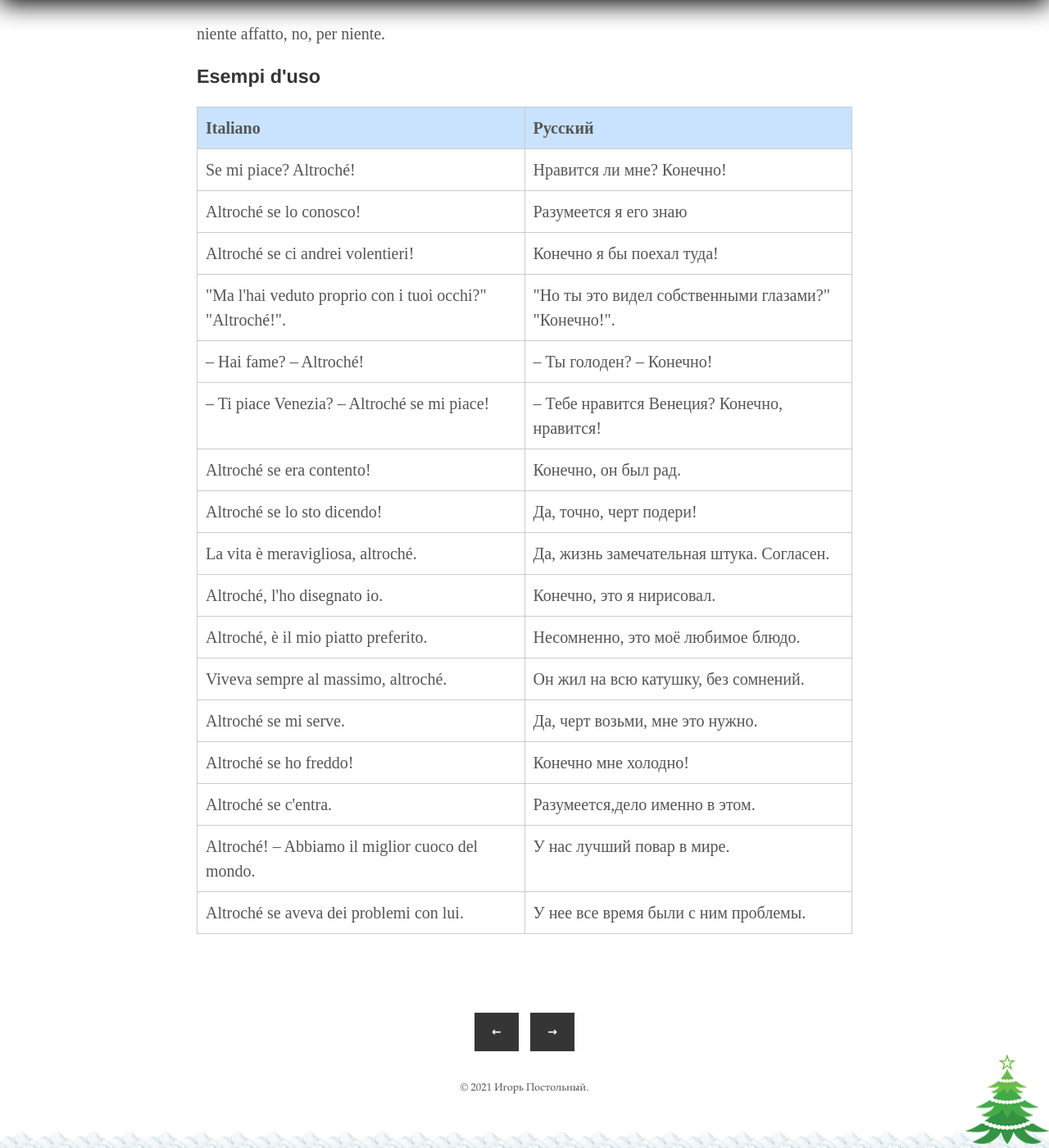
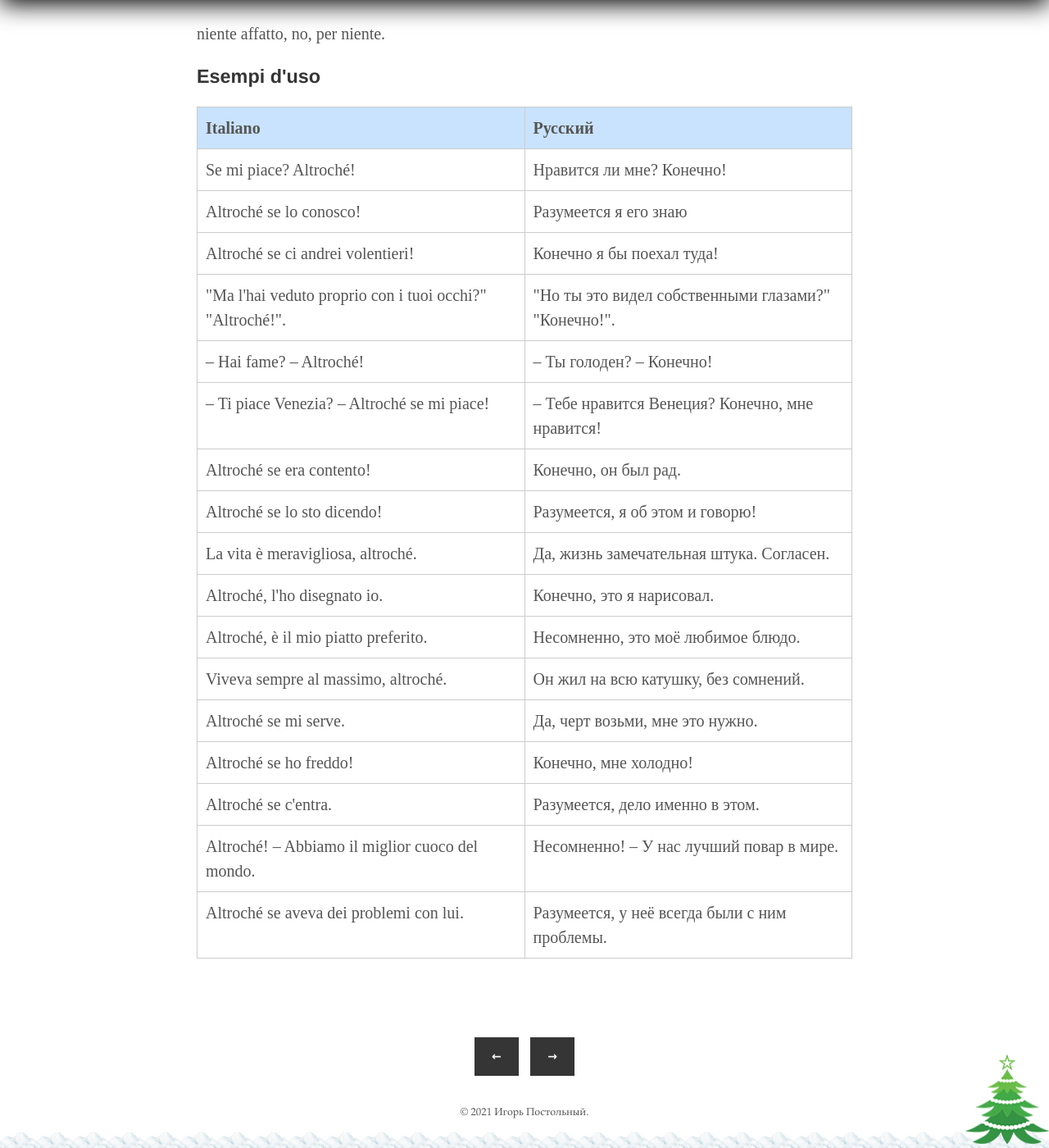
Before and after one commit to postolny/postolny.github.io, a Jekyll site: the page built from _posts/2021-04-15-altroche.md, in a window 1280 px wide and 1400 px high, scrolled down 961 px. Shown: the whole window at 82% size. Built offline with Jekyll 4.4.1, drawn with Linux system fonts in a browser that asks for light colours.

Commit message:
Add files via upload

```diff
--- a/_posts/2021-04-15-altroche.md
+++ b/_posts/2021-04-15-altroche.md
@@ -17,7 +17,7 @@ fam., certamente, sì: vuoi venire? altroché!
 
 ### Sinonimi
 
-certo, magari, senza dubbio, sì, sicuramente, [eccome]({{ site.baseurl }}/2021-04-15/altroche).
+certo, magari, senza dubbio, sì, sicuramente, [eccome]({{ site.baseurl }}/2021-04-15/eccome).
 
 ### Contrari
 
@@ -32,15 +32,15 @@ niente affatto, no, per niente.
 |Altroché se ci andrei volentieri!|Конечно я бы поехал туда!|
 |"Ma l'hai veduto proprio con i tuoi occhi?" "Altroché!".|"Но ты это видел собственными глазами?" "Конечно!".|
 |– Hai fame? – Altroché!|– Ты голоден? – Конечно!|
-|– Ti piace Venezia? – Altroché se mi piace!|– Тебе нравится Венеция? Конечно, нравится!|
+|– Ti piace Venezia? – Altroché se mi piace!|– Тебе нравится Венеция? Конечно, мне нравится!|
 |Altroché se era contento!|Конечно, он был рад.|
-|Altroché se lo sto dicendo!|Да, точно, черт подери!|
+|Altroché se lo sto dicendo!|Разумеется, я об этом и говорю!|
 |La vita è meravigliosa, altroché.|Да, жизнь замечательная штука. Согласен.|
-|Altroché, l'ho disegnato io.|Конечно, это я нирисовал.|
+|Altroché, l'ho disegnato io.|Конечно, это я нарисовал.|
 |Altroché, è il mio piatto preferito.|Несомненно, это моё любимое блюдо.|
 |Viveva sempre al massimo, altroché.|Он жил на всю катушку, без сомнений.|
 |Altroché se mi serve.|Да, черт возьми, мне это нужно.|
-|Altroché se ho freddo!|Конечно мне холодно!|
-|Altroché se c'entra.|Разумеется,дело именно в этом.|
-|Altroché! – Abbiamo il miglior cuoco del mondo.|У нас лучший повар в мире.|
-|Altroché se aveva dei problemi con lui.|У нее все время были с ним проблемы.|
+|Altroché se ho freddo!|Конечно, мне холодно!|
+|Altroché se c'entra.|Разумеется, дело именно в этом.|
+|Altroché! – Abbiamo il miglior cuoco del mondo.|Несомненно! – У нас лучший повар в мире.|
+|Altroché se aveva dei problemi con lui.|Разумеется, у неё всегда были с ним проблемы.|
```
Also changed, not shown: other parts of _posts/2021-04-15-altroche.md (+1 -1 lines).
